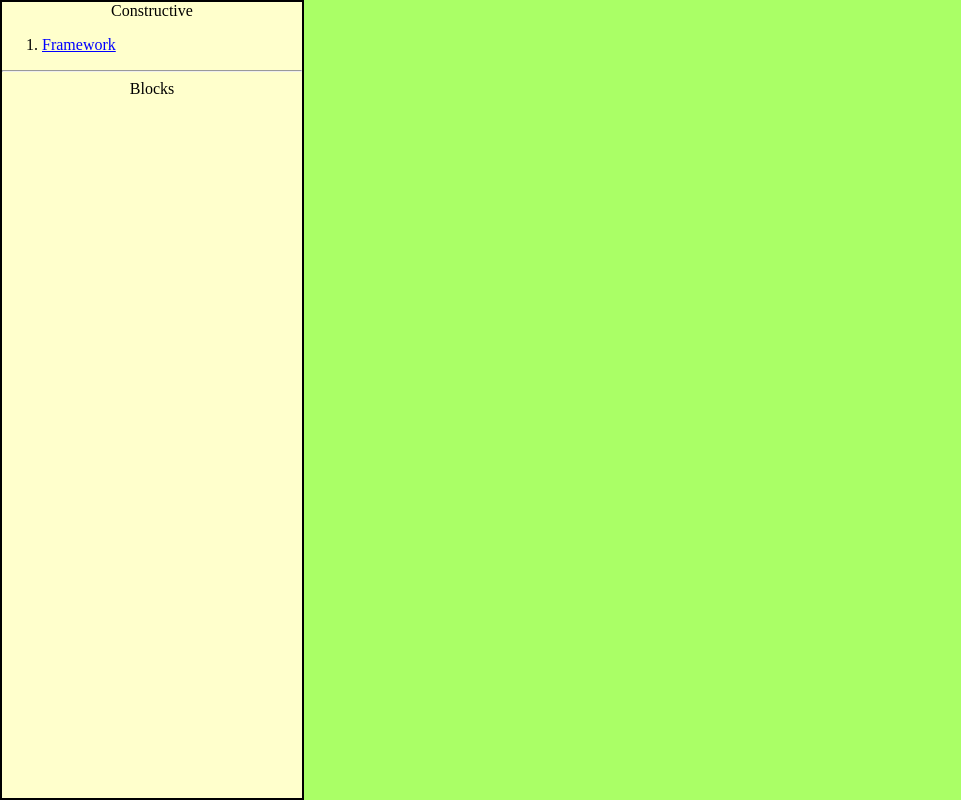
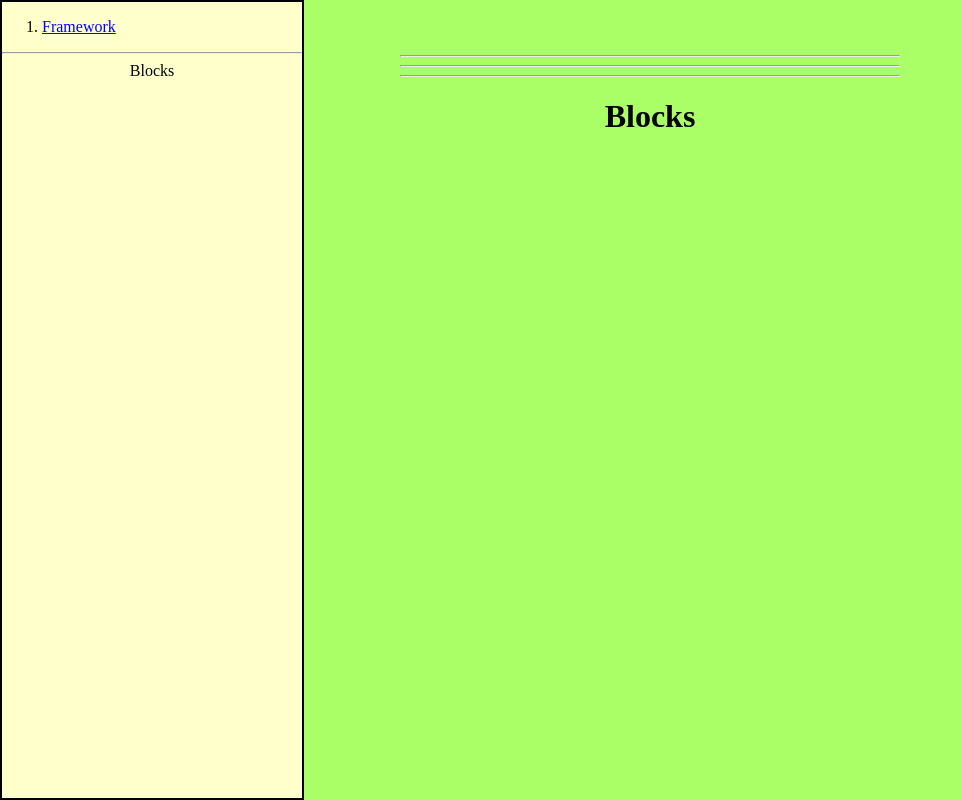
Before and after one commit to shaunakb/shaunakb.github.io, a plain HTML site: page debate/aff.html in a window 1280 px wide. Shown: the whole page, without its empty margins (0-961 px from the left). Drawn offline with Linux system fonts and the light colour scheme.

Commit message:
PYTHON IS AWESOME

```diff
--- a/debate/aff.html
+++ b/debate/aff.html
@@ -5,7 +5,6 @@
  </head>
  <body>
   <div id="tableOfContents">
-   <div class="spine">Constructive</div>
    <ol>
     <li><a href="#framework">Framework</a></li>
     <!--split-->
@@ -21,12 +20,14 @@
   <div id="content">
    <br><br>
    <h3 id="framework"><!--framework--><!--framework--></h3>
-     <!--split-->
-     <!--blocks-->
+   <!--split-->
+   <hr><hr><hr>
+   <h1><b>Blocks</b></h1>
+<!--blocks-->
   </div>
  </body>
 </html>
 <!--data-->
-<!--cnum-->2<!--cnum-->
+<!--cnum-->1<!--cnum-->
 <!--bnum-->1<!--bnum-->
 <!--data-->
```
Also changed, not shown: debate/neg.html (+1 -1 lines).
